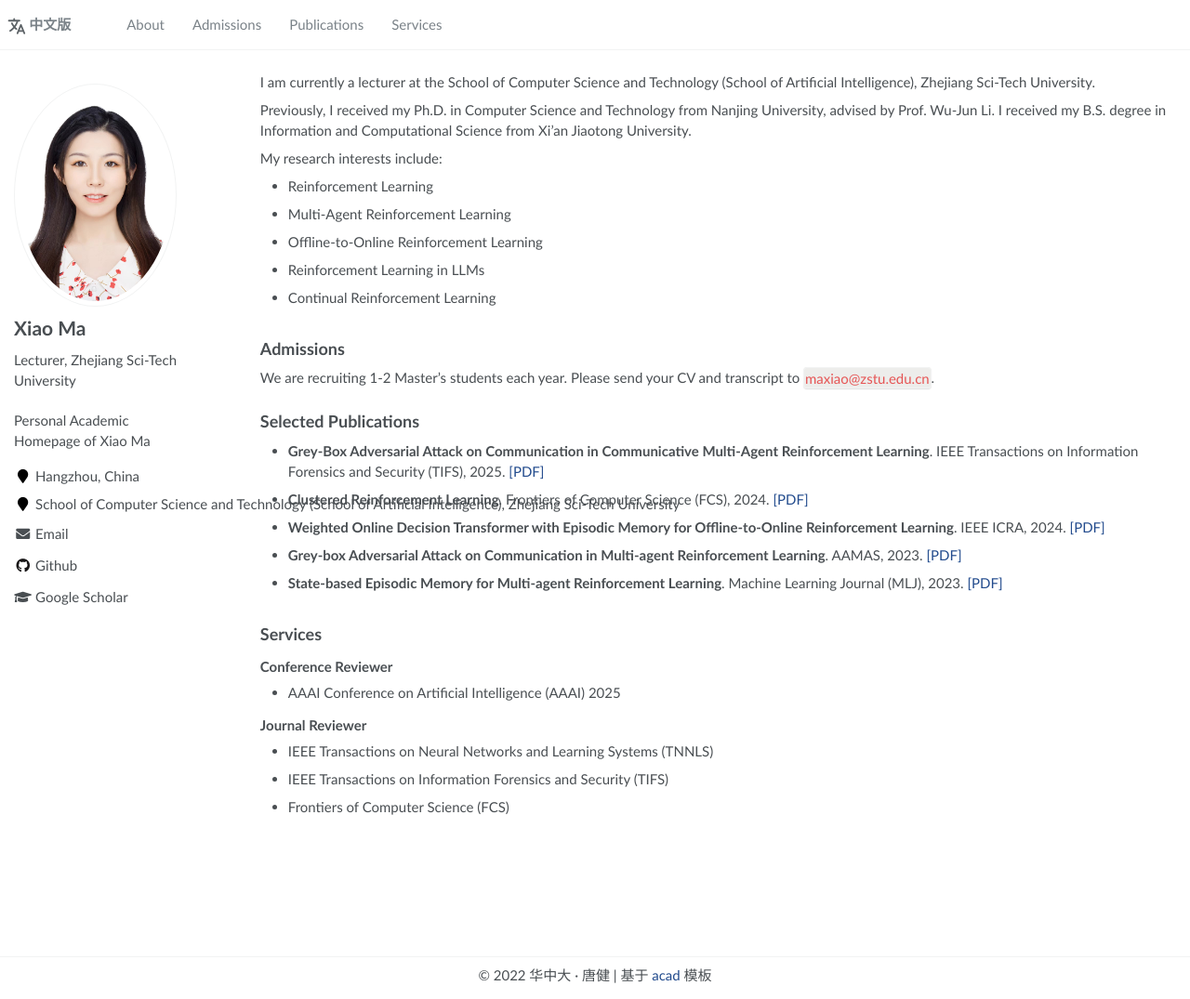
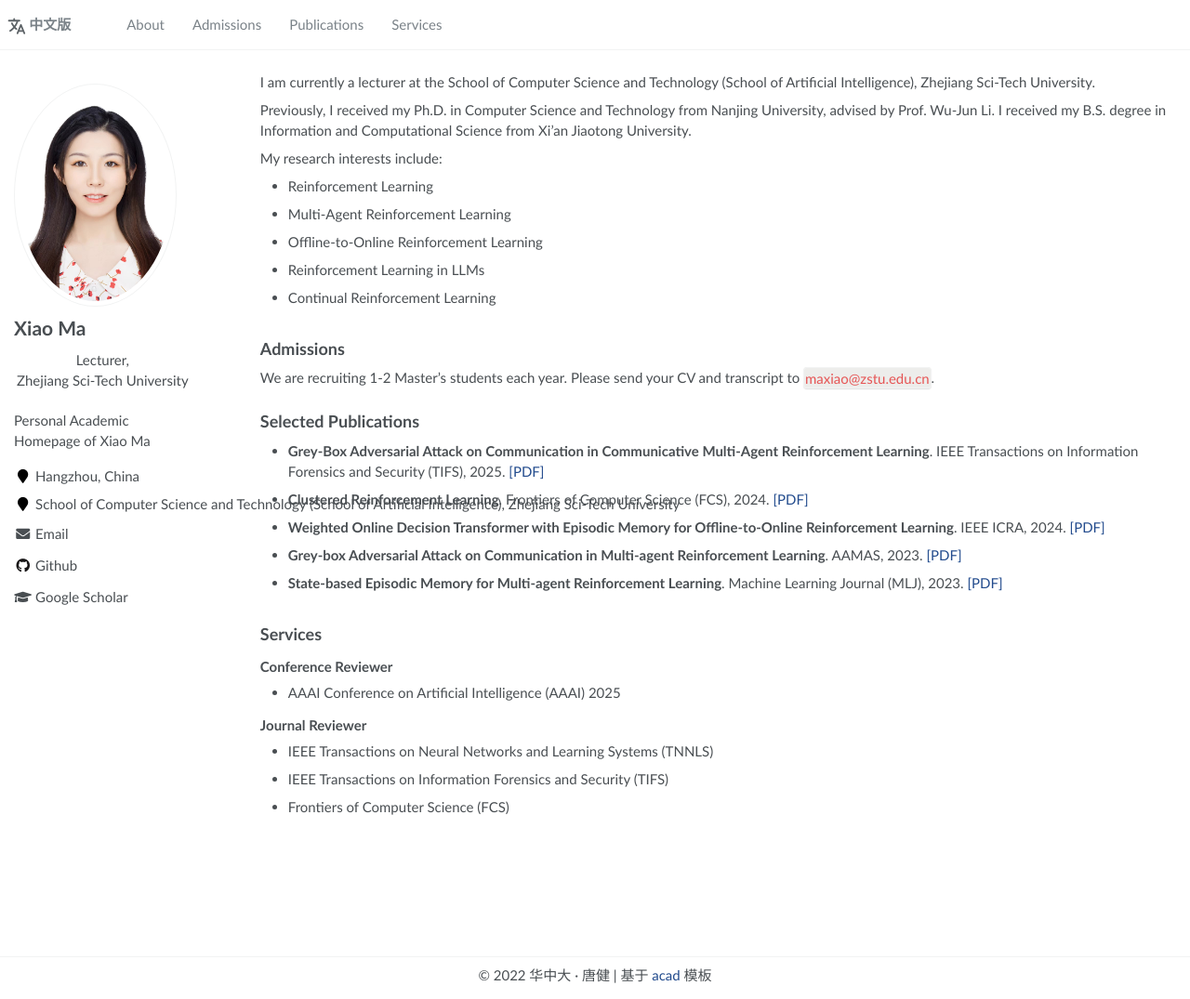
Before and after one commit to maxiao94/maxiao94.github.io, a Jekyll site: the page built from _pages/about.md, in a window 1280 px wide and 1075 px high. Shown: the whole window at 93% size. Built offline with Jekyll 4.4.1, drawn with Linux system fonts in a browser that asks for light colours.

```diff
--- a/_config.yml
+++ b/_config.yml
@@ -23,7 +23,7 @@ baidu_site_verification  :  # get baidu_site_verification from https://ziyuan.ba
 author:
   name             : "Xiao Ma"
   avatar           : "images/max.jpg"
-  bio              : "Lecturer, Zhejiang Sci-Tech University"
+  bio              : "Lecturer,<br>Zhejiang Sci-Tech University"
   location         : "Hangzhou, China"
   employer         : "School of Computer Science and Technology (School of Artificial Intelligence), Zhejiang Sci-Tech University"
   pubmed           :
--- a/assets/css/main.scss
+++ b/assets/css/main.scss
@@ -107,3 +107,6 @@ h1:before, .anchor:before {
     background-color: #00369f;
     font-size: .8em;
 }
+.author__bio {
+  text-align: center;
+}
```
